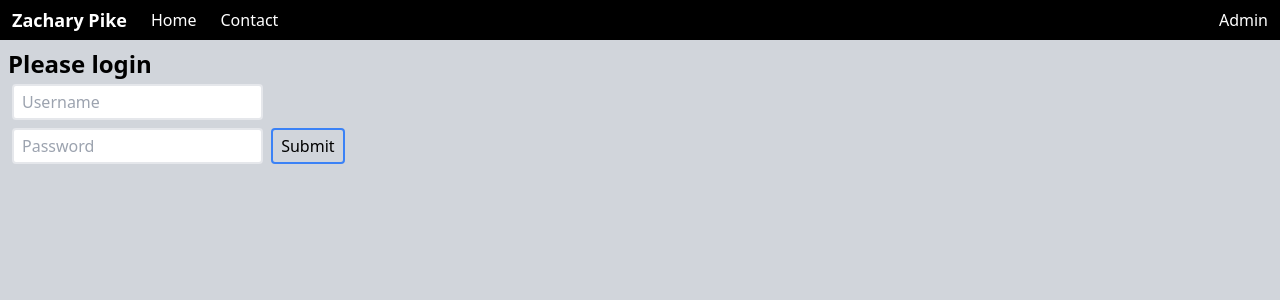
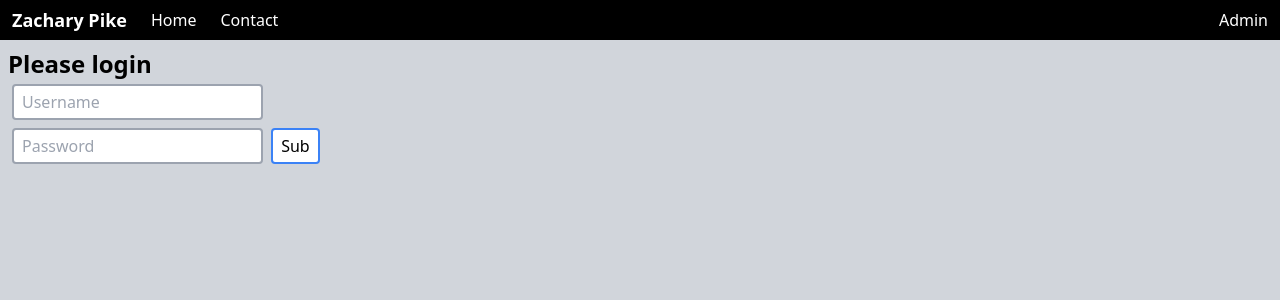
Before and after one commit to zach-pike/new-personal-site, a Svelte app in the folder frontend/: page /admin in a window 1280 px wide. Shown: the top 300 px of the page. Built offline with nearby package versions, Linux system fonts and the light colour scheme; what marked-gfm-heading-id, marked-mangle would draw is missing.

Commit message:
General UI stuff

```diff
--- a/frontend/src/lib/BlogContainer.svelte
+++ b/frontend/src/lib/BlogContainer.svelte
@@ -1,5 +1,5 @@
 <div class="w-full flex justify-center pt-2" style="font-family: 'Noto Serif', serif;">
-    <div class="w-3/4 p-4 flex align-items flex-col">
+    <div class="w-full md:w-3/4 p-4 flex align-items flex-col">
         <slot></slot>
     </div>
 </div>
--- a/frontend/src/lib/BlogPostItem.svelte
+++ b/frontend/src/lib/BlogPostItem.svelte
@@ -13,7 +13,7 @@
 
 <div class="bg-white rounded-xl p-3 mb-2">
     <div class="p-1">
-        <p class="text-4xl font-bold">{title}</p>
+        <p class="text-xl font-bold md:text-2xl lg:text-4xl">{title}</p>
         <p class="text-sm italic">By: {poster} at {date}</p>
     </div>
 
--- a/frontend/src/lib/NavBar.svelte
+++ b/frontend/src/lib/NavBar.svelte
@@ -1,7 +1,8 @@
 <script lang="ts">
 </script>
 
-<div class="w-full h-10 bg-black flex items-center ">
+<div class="w-full h-10 bg-black flex items-center fixed">
     <p class="text-white font-bold text-lg mx-3">Zachary Pike</p>
     <slot></slot>
 </div>
+<div class="w-full h-10"><!-- Space filler --></div>
--- /dev/null
+++ b/frontend/src/lib/SubmitBtn.svelte
@@ -0,0 +1,7 @@
+<script lang="ts">
+    export let btn: HTMLInputElement = null;
+    export let extclass: string = "";
+    export let value: string = "Sub";
+</script>
+
+<input type='submit' value={value} class="border-2 border-blue-500 outline-0 px-2 py-1 rounded bg-white {extclass}" bind:this={btn} />
--- /dev/null
+++ b/frontend/src/lib/TextInput.svelte
@@ -0,0 +1,13 @@
+<script lang="ts">
+    export let input: HTMLInputElement = null;
+    export let value: string = "";
+    export let placeholder: string = "Type Here...";
+    export let extclass: string = "";
+    export let type: "text" | "password" = "text";
+
+    function typeAction(node) {
+        node.type = type;
+    }
+</script>
+
+<input use:typeAction {placeholder} class="border-2 border-solid px-2 py-1 rounded outline-0 focus:border-blue-500 border-gray-400 m-1 {extclass}" bind:this={input} bind:value={value} />
--- a/frontend/src/pages/Admin.svelte
+++ b/frontend/src/pages/Admin.svelte
@@ -1,11 +1,27 @@
 <script lang="ts">
-    import { API, accessToken } from '../api';
+    import { accessToken, jwtData } from '../api';
     import Login from "./Login.svelte";
+    import CreateBlogPost from './admin_modules/CreateBlogPost.svelte';
+
+    let modules = [CreateBlogPost];
 </script>
 
-{#if $accessToken == null}
+<!-- svelte-ignore missing-declaration -->
+{#if $accessToken != null && $jwtData != null && $jwtData.admin}
+
+<div class="m-2">
+    <!-- Admin page here -->
+    <p class="text-4xl">Welcome <span class="font-bold">{$jwtData.username}</span>!</p>
+
+    <div class="h-[2px] w-full bg-black my-1"></div>
+
+    <div class="flex">
+        {#each modules as mod}
+        <svelte:component this={mod} />
+        {/each}
+    </div>
+</div>
+
+{:else}
 <Login />
-{:else}
-<!-- Admin page here -->
-<p>logged in</p>
 {/if}
--- a/frontend/src/pages/Contact.svelte
+++ b/frontend/src/pages/Contact.svelte
@@ -4,5 +4,5 @@
 <div>
     <p>Contacts:</p>
     <p>zachturnpike@gmail.com</p>
-    <p>(410)-443-2535</p>
+    <p>(410)-443-****</p>
 </div>
--- a/frontend/src/pages/Login.svelte
+++ b/frontend/src/pages/Login.svelte
@@ -2,6 +2,8 @@
 
 <script lang="ts">
     import { API } from '../api';
+    import SubmitBtn from '../lib/SubmitBtn.svelte';
+    import TextInput from '../lib/TextInput.svelte';
 
     let username: string;
     let password: string;
@@ -19,9 +21,12 @@
     <p class='font-bold text-2xl'>Please login</p>
     <form on:submit|preventDefault={tryLogin}>
         <input type='text' placeholder='Username' bind:value={username}
-               class='border-2 border-solid px-2 py-1 rounded outline-0 focus:border-blue-500 m-1' />
+               class='border-2 border-solid px-2 py-1 rounded outline-0 focus:border-blue-500 border-gray-400 m-1' />
+
         <br />
-        <input type='password' placeholder='Password' bind:value={password} class='border-2 border-solid px-2 py-1 rounded outline-0 focus:border-blue-500 m-1' />
-        <input type='submit' class='border-2 border-blue-500 outline-0 px-2 py-1 rounded' />
+
+        <TextInput type="password" bind:value={password} placeholder="Password" />
+
+        <SubmitBtn />
     </form>
 </div>
```
